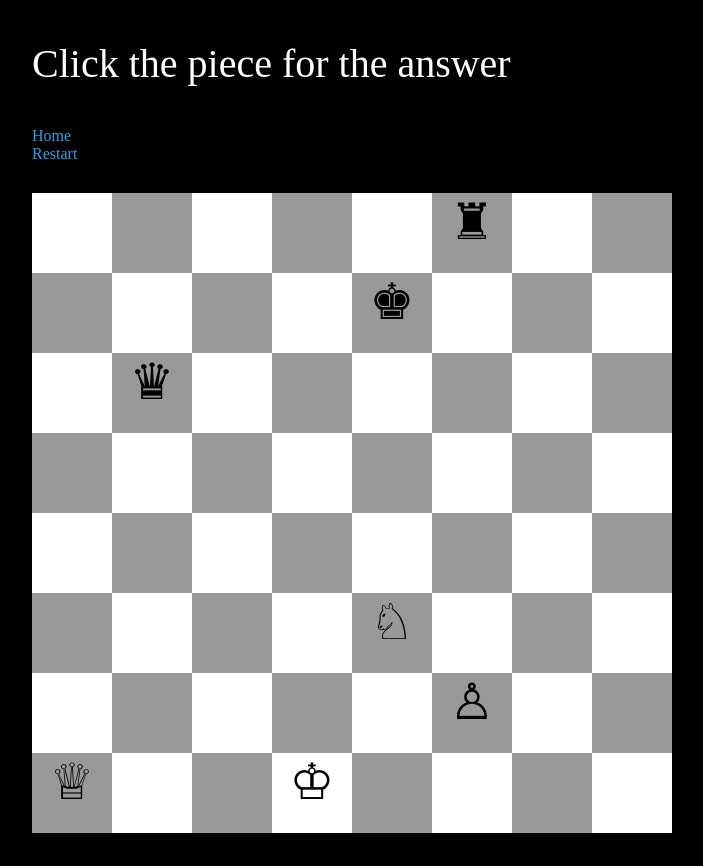
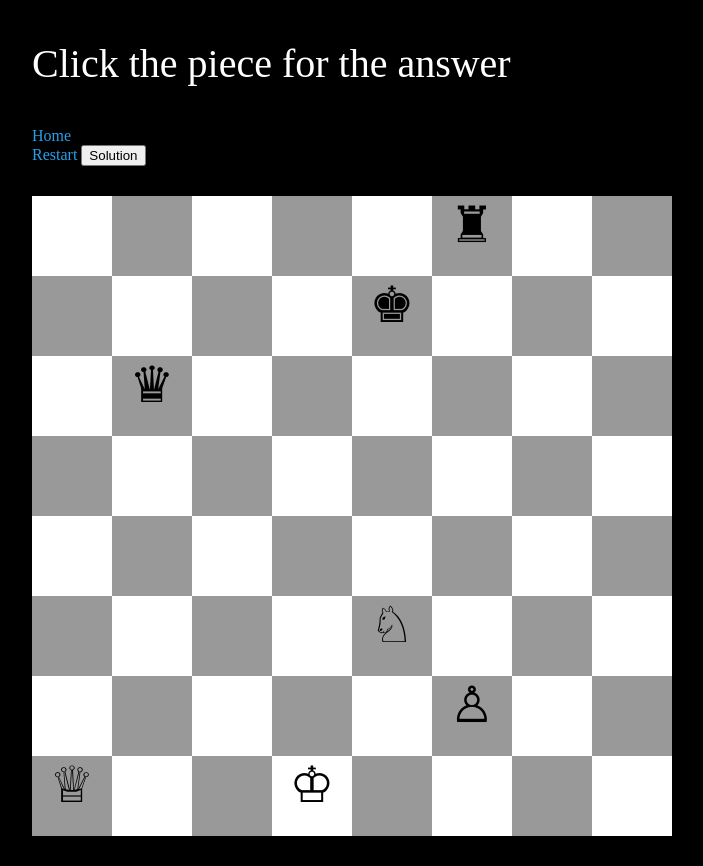
Before and after one commit to mannattuli/chess-puzzle, a plain HTML site: page 2puzzle.html in a window 1280 px wide. Shown: the whole page, without its empty margins (6-709 px from the left). Drawn offline with Linux system fonts and the light colour scheme.

Commit message:
adding solution button

```diff
--- a/2puzzle.html
+++ b/2puzzle.html
@@ -9,8 +9,10 @@
   </head>
   <body>
     <p class="correct">Click the piece for the answer</p>
-    <a href="/">Home</a><br>
+    <a href="/">Home</a><br />
     <a href="/2puzzle">Restart</a>
+
+    <button id="solution">Solution</button>
     <div class="chessboard">
       <!-- 1st -->
       <div class="white"></div>
```
